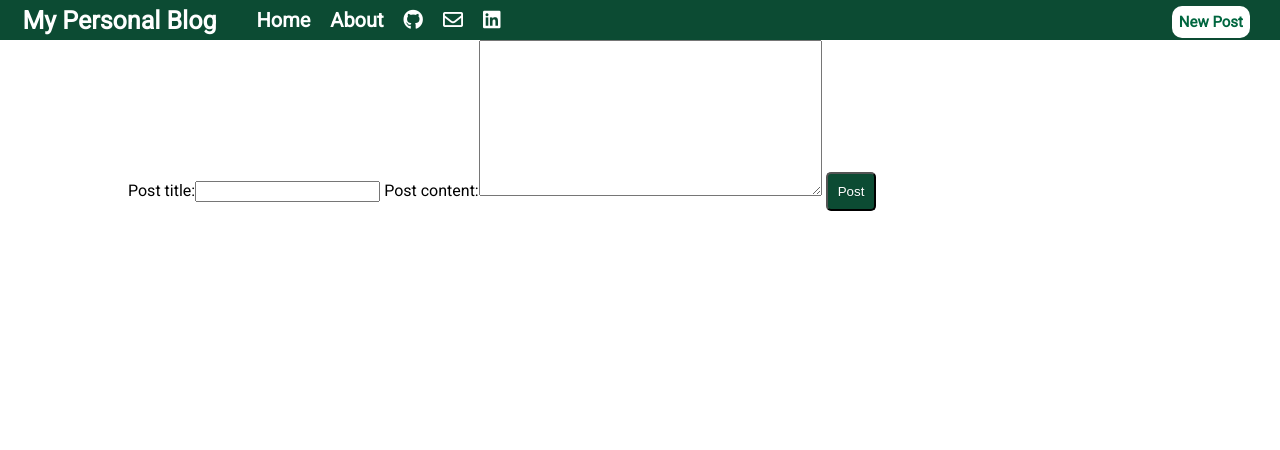
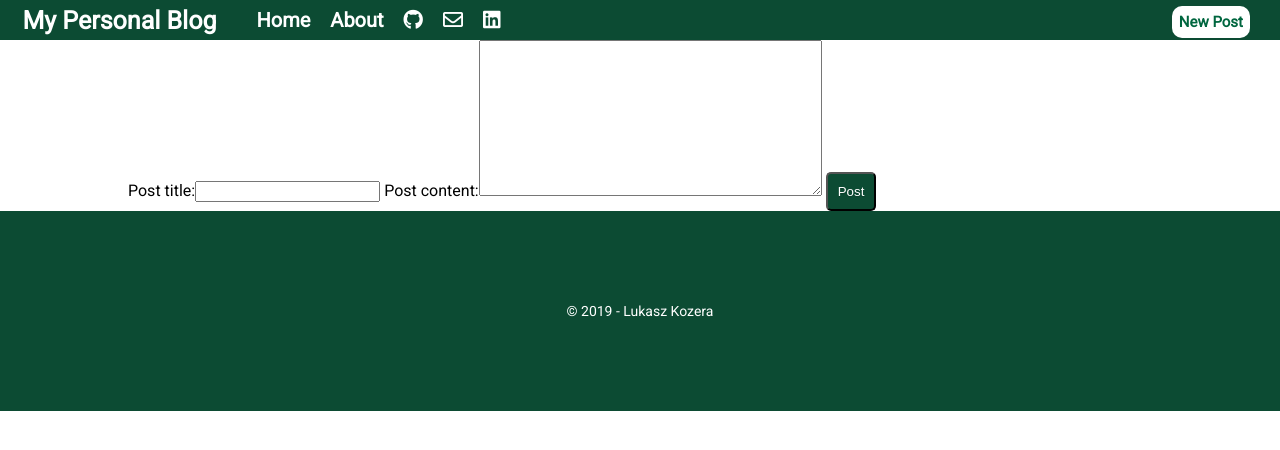
Before and after one commit to Frohus/my_blog, a Django app: page /post/new/ in a window 1280 px wide. Shown: the top 450 px of the page. Run offline with Django 3.2, Linux system fonts and the light colour scheme; the visitor is signed in with stand-in values (Sample User, id 1); parts of the project's set-up code (start-up, migrations or seed data) failed here and were passed over; some libraries are stand-ins or nearby versions.

Commit message:
Added footer

```diff
--- a/blog/models.py
+++ b/blog/models.py
@@ -3,6 +3,7 @@ from django.utils import timezone
 from django.conf import settings
 from django.urls import reverse
 from tinymce import HTMLField
+from lxml.html.clean import Cleaner
 
 # Create your models here.
 
@@ -18,3 +19,7 @@ class Post(models.Model):
 
     def get_absolute_url(self):
         return reverse('post-detail', kwargs={'pk': self.pk})
+
+    def clean_body(self):
+        cleaner = Cleaner(kill_tags=['pre', 'code', 'kbd', 'samp'])
+        return cleaner.clean_html(self.post_content)
--- a/blog/static/blog/styles.css
+++ b/blog/static/blog/styles.css
@@ -9,11 +9,15 @@ body {
     font-family: 'Roboto', sans-serif;
     color: black;
     margin: 0;
+    display: flex;
+    flex-direction: column;
+    flex: 1;
 }
 
 .main-container {
     width: 1024px;
     margin: auto;
+    flex-grow: 1;
 }
 
 .navbar {
@@ -112,8 +116,8 @@ h1::first-letter {
     color: hsla(157, 72%, 17%, 1);
 }
 
-.button-success {
-    background: hsla(157, 72%, 17%, 1); /* this is a green */
+.button {
+    background: hsla(157, 72%, 17%, 1);
     color: white;
     border-radius: 5px;
     text-shadow: 0 1px 1px rgba(0, 0, 0, 0.2);
@@ -125,6 +129,7 @@ h1::first-letter {
     margin: auto;
     padding: 30px;
     border: solid yellowgreen 3px;
+    flex: 1;
 }
 
 .input {
@@ -136,3 +141,36 @@ h1::first-letter {
 .input:focus {
     outline: none;
 }
+
+.paginator {
+    display: flex;
+    color: black;
+    justify-content: space-between;
+    margin-bottom: 50px;
+}
+
+.paginate-button {
+    font-size: 15px;
+    color: white;
+    padding: 20px;
+    background: hsla(157, 72%, 17%, 1);
+    border: solid transparent 2px;
+    border-radius: 5px;
+}
+
+footer {
+    height: 200px;
+    background: hsla(157, 72%, 17%, 1);
+    display: flex;
+    justify-content: center;
+    align-items: center;
+}
+
+.copyright {
+    color: white;
+    font-size: 14px;
+}
+
+.label {
+    font-size: 20px;
+}
--- a/blog/templates/blog/base.html
+++ b/blog/templates/blog/base.html
@@ -39,7 +39,13 @@
 <div class="main-container">
 {% block content %}{% endblock %}
 </div>
-</body>
+<footer>
+    <div class="copyright">
+        <p>© 2019 - Lukasz Kozera</p>
+    </div>
+</footer>
 <script src="//cdnjs.cloudflare.com/ajax/libs/highlight.js/9.15.9/highlight.min.js"></script>
 <script>hljs.initHighlightingOnLoad();</script>
+</body>
+
 </html>
--- a/blog/templates/blog/post_detail.html
+++ b/blog/templates/blog/post_detail.html
@@ -6,8 +6,8 @@
     <p>{{ object.post_content|safe }}</p>
     <p>{{ object.post_author }}</p>
     {% if object.post_author == user %}
-        <a class="button-success" href="{% url 'post-update' object.id %}">Update</a>
-        <a class="button-success" href="{% url 'post-delete' object.id %}">Delete</a>
+        <a class="button" href="{% url 'post-update' object.id %}">Update</a>
+        <a class="button" href="{% url 'post-delete' object.id %}">Delete</a>
     {% endif %}
     </div>
 {% endblock %}
--- a/blog/templates/blog/post_form.html
+++ b/blog/templates/blog/post_form.html
@@ -4,6 +4,6 @@
 <form method="POST">
     {% csrf_token %}
     {{ form|bulma }}
-    <button class="button-success" type="submit">Post</button>
+    <button class="button" type="submit">Post</button>
 </form>
 {% endblock %}
--- a/blog/views.py
+++ b/blog/views.py
@@ -11,7 +11,7 @@ class PostsView(ListView):
     template_name = 'blog/home.html'
     context_object_name = 'posts'
     ordering = ['-post_date_posted']
-    paginate_by = 10
+    paginate_by = 4
 
 
 class PostDetailView(DetailView):
--- a/my_blog/settings.py
+++ b/my_blog/settings.py
@@ -128,7 +128,7 @@ STATIC_ROOT = os.path.join(BASE_DIR, 'static')
 
 TINYMCE_DEFAULT_CONFIG = {
     'height': 360,
-    'width': 1120,
+    'width': 1024,
     'cleanup_on_startup': True,
     'custom_undo_redo_levels': 20,
     'selector': 'textarea',
```
Also changed, not shown: blog/templates/blog/home.html (+12 -1 lines).
